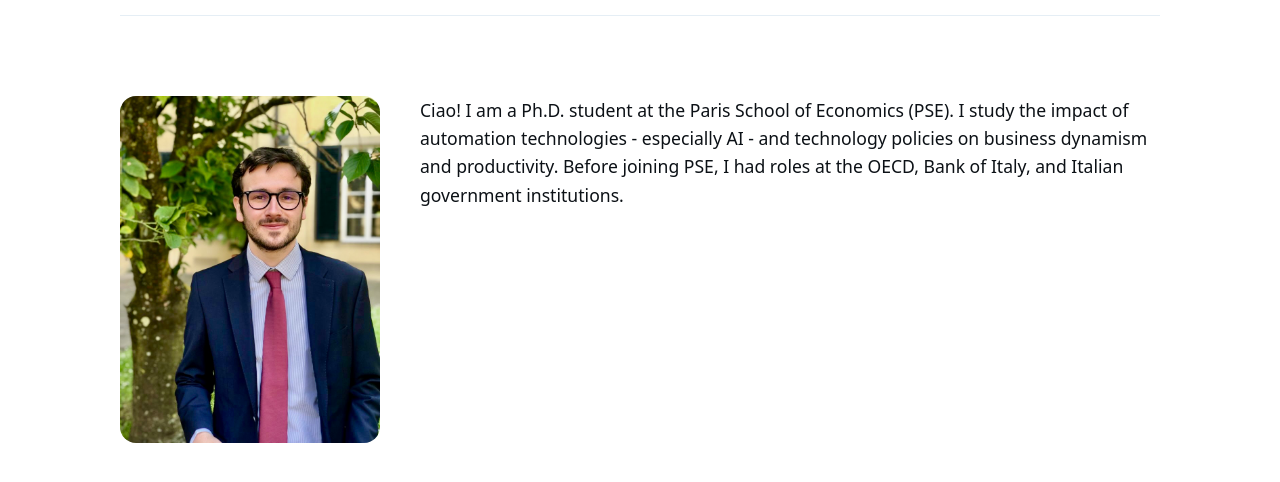
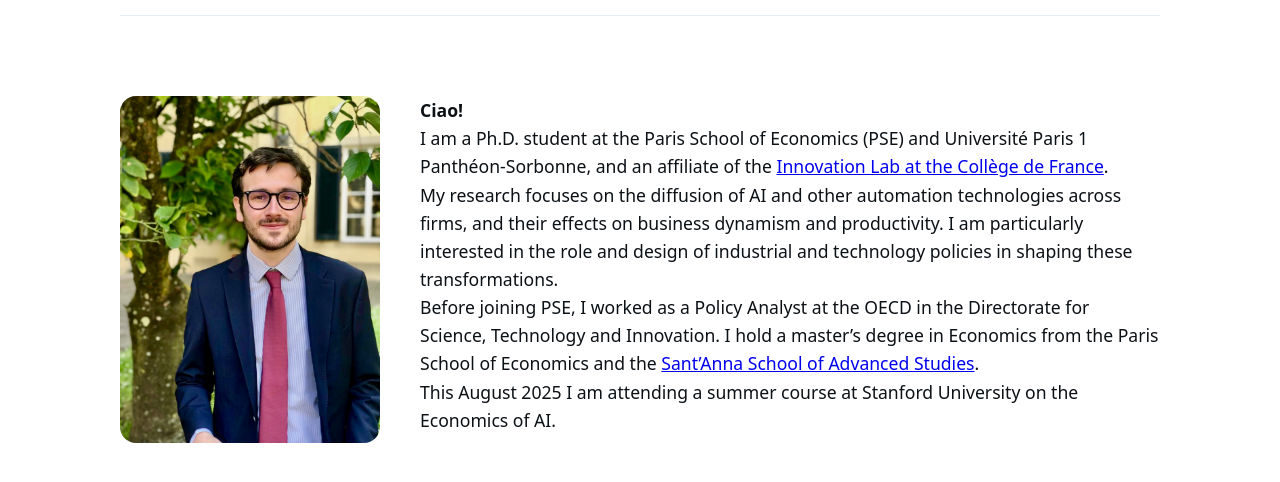
Before and after one commit to antonioughi/antonioughi.github.io, a plain HTML site: page index.html in a window 1280 px wide. Shown: the part 92-574 px from the top of the page. Drawn offline with Linux system fonts and the light colour scheme.

Commit message:
Update index.html

```diff
--- a/index.html
+++ b/index.html
@@ -26,9 +26,24 @@
     <img src="assets/AU.jpeg" alt="Antonio Ughi" class="profile-photo" />
   </div>
   <div class="description">
-        <p>Ciao! I am a Ph.D. student at the Paris School of Economics (PSE). I study the impact of automation technologies - especially AI - and technology policies on business dynamism and productivity. Before joining PSE, I had roles at the OECD, Bank of Italy, and Italian government institutions.</p>
+    <p><strong>Ciao!</strong></p>
+    <p>
+      I am a Ph.D. student at the Paris School of Economics (PSE) and Université Paris 1 Panthéon-Sorbonne, and an affiliate of the
+      <a href="https://www.college-de-france.fr/fr/chaire/philippe-aghion-economie-des-institutions-de-innovation-et-de-la-croissance-chaire-statutaire/biography" target="_blank">Innovation Lab at the Collège de France</a>.
+    </p>
+    <p>
+      My research focuses on the diffusion of AI and other automation technologies across firms, and their effects on business dynamism and productivity. I am particularly interested in the role and design of industrial and technology policies in shaping these transformations.
+    </p>
+    <p>
+      Before joining PSE, I worked as a Policy Analyst at the OECD in the Directorate for Science, Technology and Innovation. I hold a master’s degree in Economics from the Paris School of Economics and the
+      <a href="https://www.santannapisa.it/en/university/santanna-glance" target="_blank">Sant’Anna School of Advanced Studies</a>.
+    </p>
+    <p>
+      This August 2025 I am attending a summer course at Stanford University on the Economics of AI.
+    </p>
   </div>
 </section>
+
 
     <footer>
     </footer>
```
Lines whose indentation alone changed are shown as unchanged.
